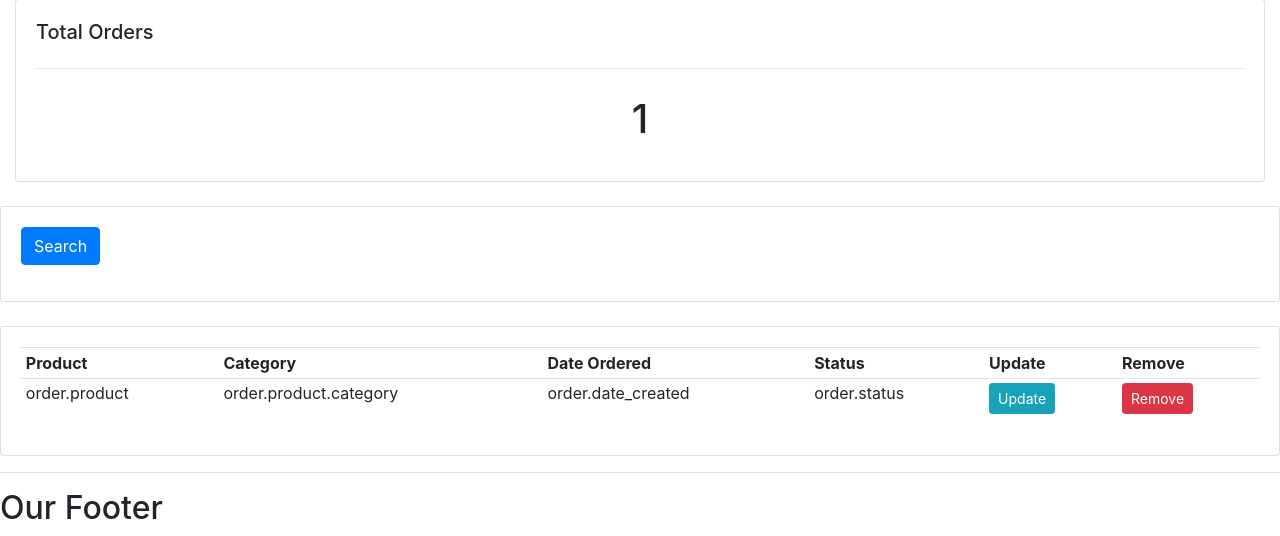
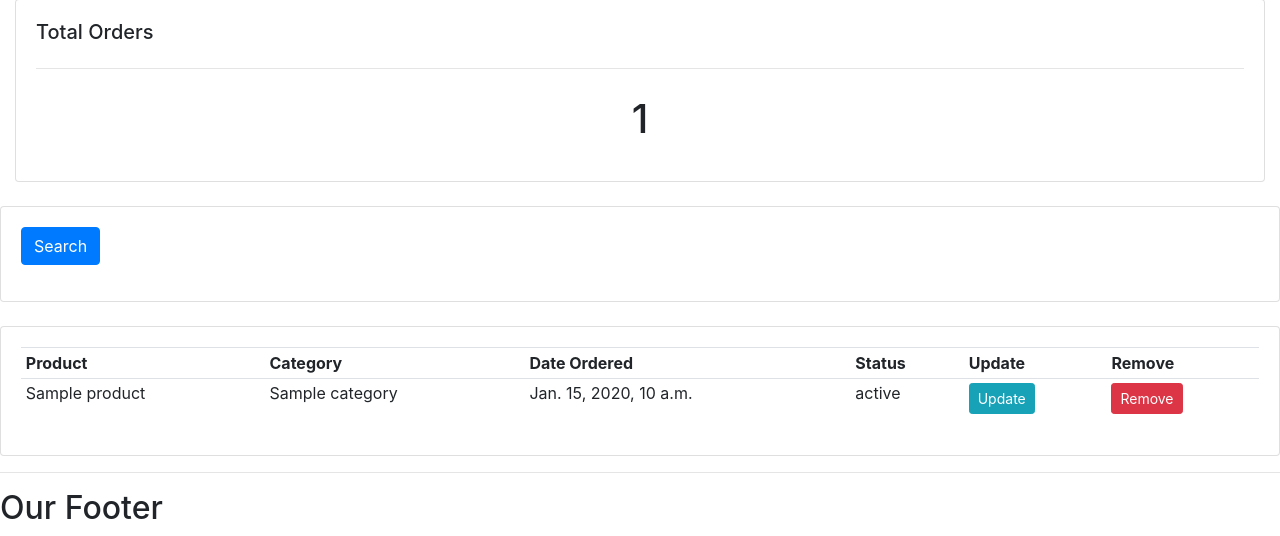
Before and after one commit to Phenolah/CRM, a Django app: template templates/accounts/customer.html in a window 1280 px wide. Shown: the part 445-981 px from the top of the page. Run offline with Django 3.2, Linux system fonts and the light colour scheme; the template is opened without the code that fills it: most values are stand-ins (such as "Sample title", 1, 10 or a date in 2020); some libraries are stand-ins or nearby versions.

Commit message:
Update customer.html

```diff
--- a/templates/accounts/customer.html
+++ b/templates/accounts/customer.html
@@ -54,10 +54,10 @@
                 </tr>
                 {%for order in orders%}
                 <tr>
-                    <td>order.product</td>
-                    <td>order.product.category</td>
-                    <td>order.date_created</td>
-                    <td>order.status</td>
+                    <td>{{order.product}}</td>
+                    <td>{{order.product.category}}</td>
+                    <td>{{order.date_created}}</td>
+                    <td>{{order.status}}</td>
                     <td><a class="btn btn-sm btn-info" href="">Update</a></td>
                     <td><a class="btn btn-sm btn-danger" href="">Remove</a></td>
                 </tr>
```
